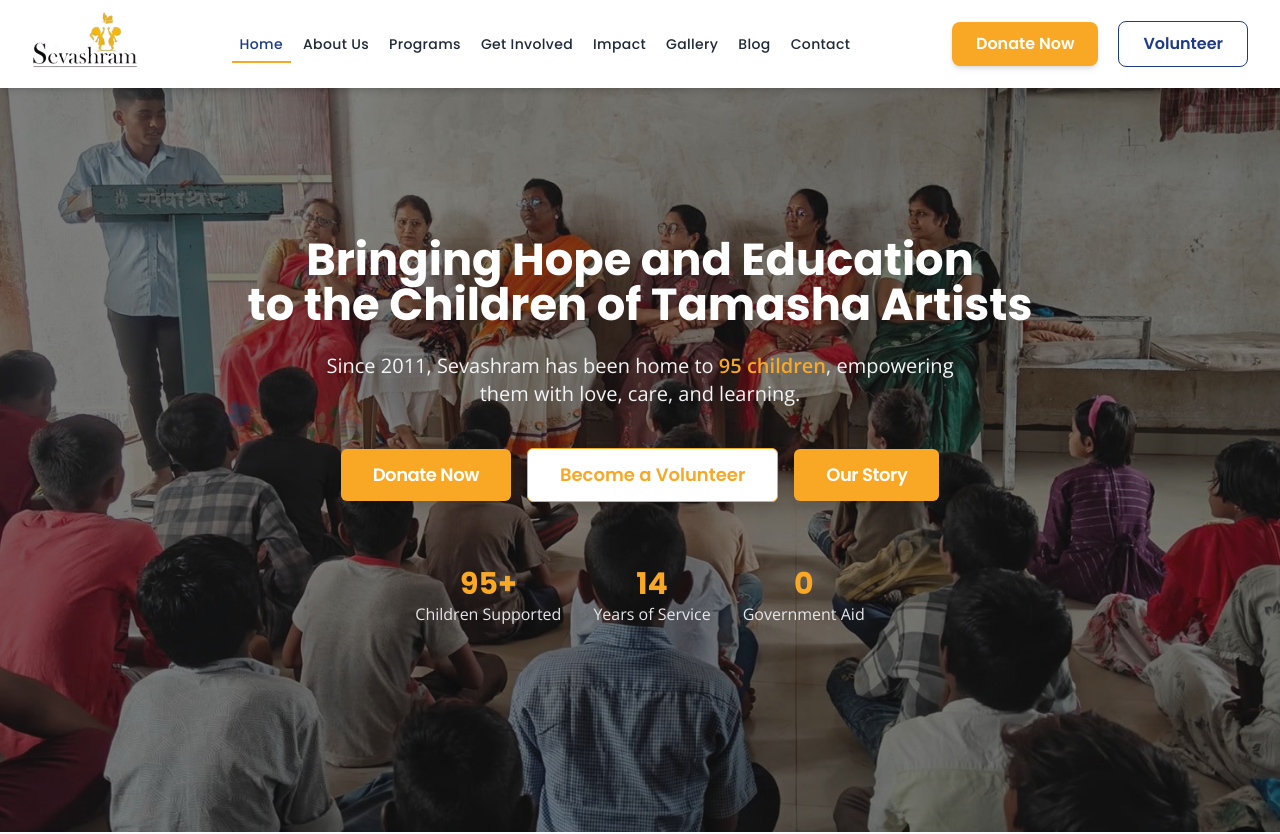
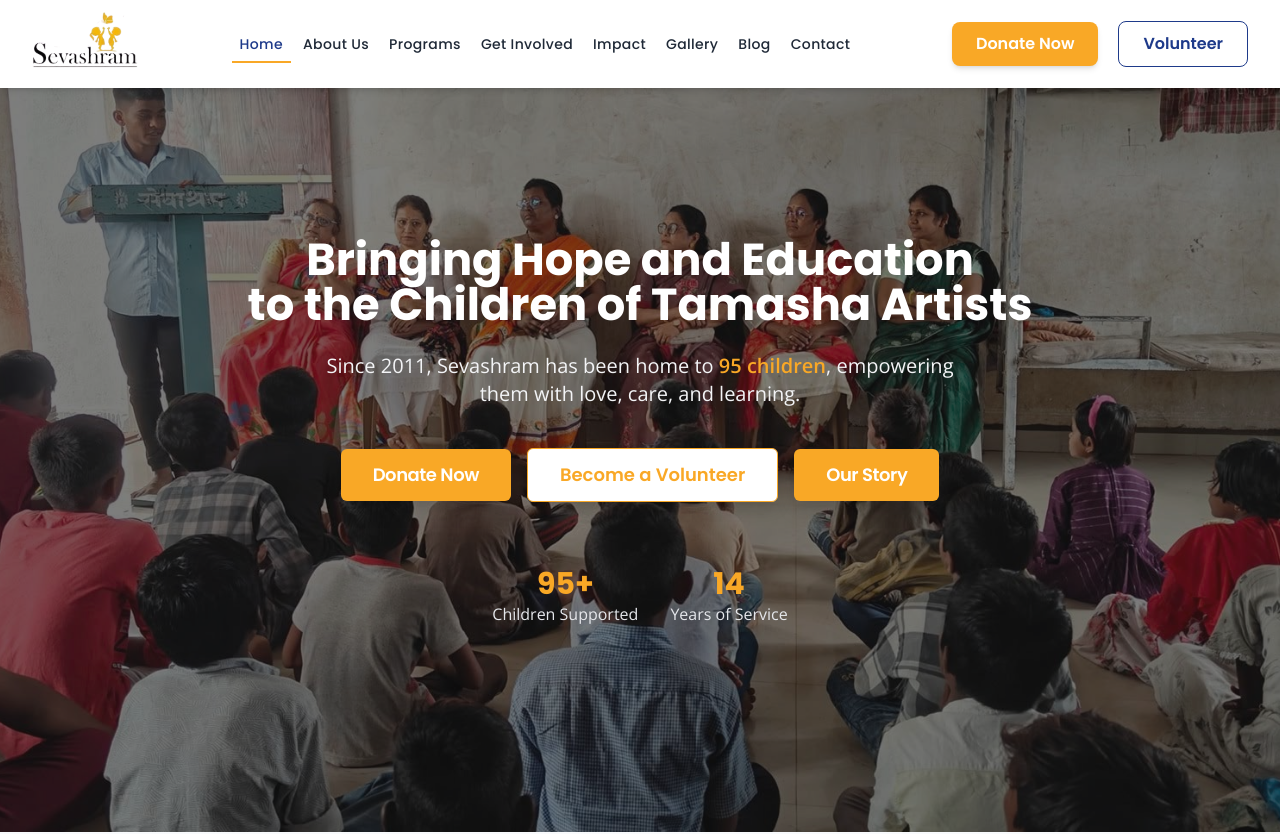
Before and after one commit to Praveen-singh-kushwah/sevashram-ngo, a React (Vite) app: page / in a window 1280 px wide. Shown: the top 834 px of the page. Built offline with nearby package versions, Linux system fonts and the light colour scheme.

Commit message:
changes updated

```diff
--- a/src/components/Home_Page_Components/HeroSection.jsx
+++ b/src/components/Home_Page_Components/HeroSection.jsx
@@ -158,14 +158,6 @@ const HeroSection = () => {
               Years of Service
             </p>
           </div>
-          <div>
-            <h3 className="text-3xl font-heading font-bold text-primary">
-              0
-            </h3>
-            <p className="text-gray-200 text-sm sm:text-base">
-              Government Aid
-            </p>
-          </div>
         </motion.div>
       </div>
     </section>
--- a/src/components/Home_Page_Components/StoriesSection.jsx
+++ b/src/components/Home_Page_Components/StoriesSection.jsx
@@ -37,7 +37,7 @@ const StoriesSection = () => {
     },
     {
       id: 3,
-      image: '/images/home/stories/rohit.webp',
+      image: '/images/home/stories/aditya.avif',
       title: "Rohit's Dream — Aspiring to Heal",
       description: "Once without a home, Rohit now studies to become a doctor, inspiring his younger peers.",
       link: '/stories/rohit'
--- a/src/pages/About.jsx
+++ b/src/pages/About.jsx
@@ -13,8 +13,8 @@ const About = () => {
       <OurStorySection />
       <VisionMissionSection />
       <FounderMessageSection />
+      <TimelineSection />
       <OurTeamSection />
-      <TimelineSection />
       <CTASection />
     </>
   );
--- a/src/pages/Home.jsx
+++ b/src/pages/Home.jsx
@@ -19,9 +19,9 @@ const Home = () => {
       <ProgramsSection />
       <ImpactStats />
       <StoriesSection />
-      <EventsSection />
+      {/* <EventsSection /> */}
       <HelpSection />
-      <GallerySection />
+      {/* <GallerySection /> */}
       <TestimonialsSection />
       <DonateBanner />
       {/* <Footer /> */}
--- a/src/pages/StoryDetail.jsx
+++ b/src/pages/StoryDetail.jsx
@@ -3,6 +3,7 @@ import { useParams, Link } from "react-router-dom";
 import { motion } from "framer-motion";
 import { fetchImpactStories, getMediaUrl } from "../utils/api";
 import StoryHero from "../components/Impact_Page_Components/StoryHero";
+import ImpactStats from "../components/Home_Page_Components/ImpactStats";
 
 const StoryDetail = () => {
   const { slug } = useParams();
@@ -211,6 +212,8 @@ const StoryDetail = () => {
           </div>
         </div>
       </motion.section>
+
+      <ImpactStats />
     </>
   );
 };
```
